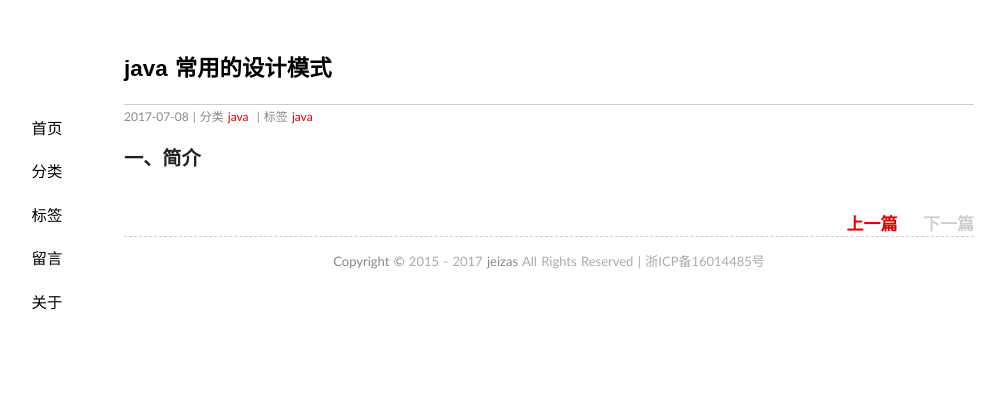
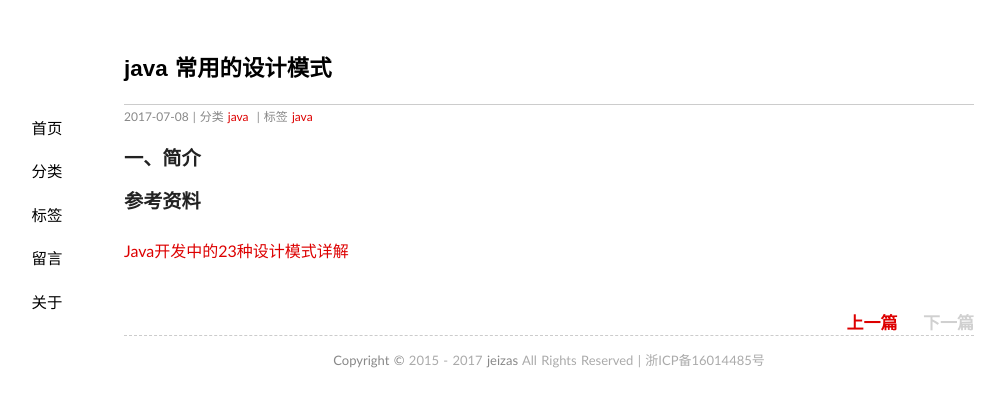
Before and after one commit to jeizas/jeizas.github.io, a Jekyll site: the page built from _posts/2017-07-08-java_design patterns.md, in a window 1280 px wide. Shown: the top 407 px of the page, without its empty margins (91-1096 px from the left). Built offline with Jekyll 4.4.1, drawn with Linux system fonts in a browser that asks for light colours; comment, search, counter and statistics services are not loaded.

Commit message:
modified:   _posts/2017-07-08-java_design patterns.md

```diff
--- a/_posts/2017-07-08-java_design patterns.md
+++ b/_posts/2017-07-08-java_design patterns.md
@@ -7,3 +7,8 @@ tags: java
 ---
 
 ### 一、简介
+
+
+### 参考资料
+
+[Java开发中的23种设计模式详解](http://www.cnblogs.com/maowang1991/archive/2013/04/15/3023236.html)
```
